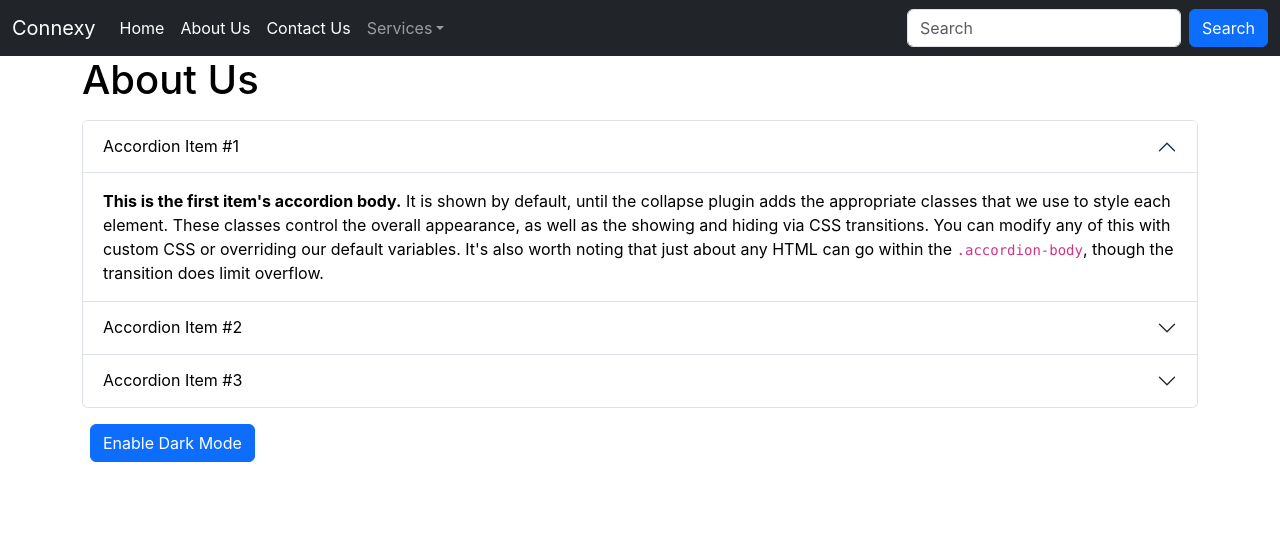
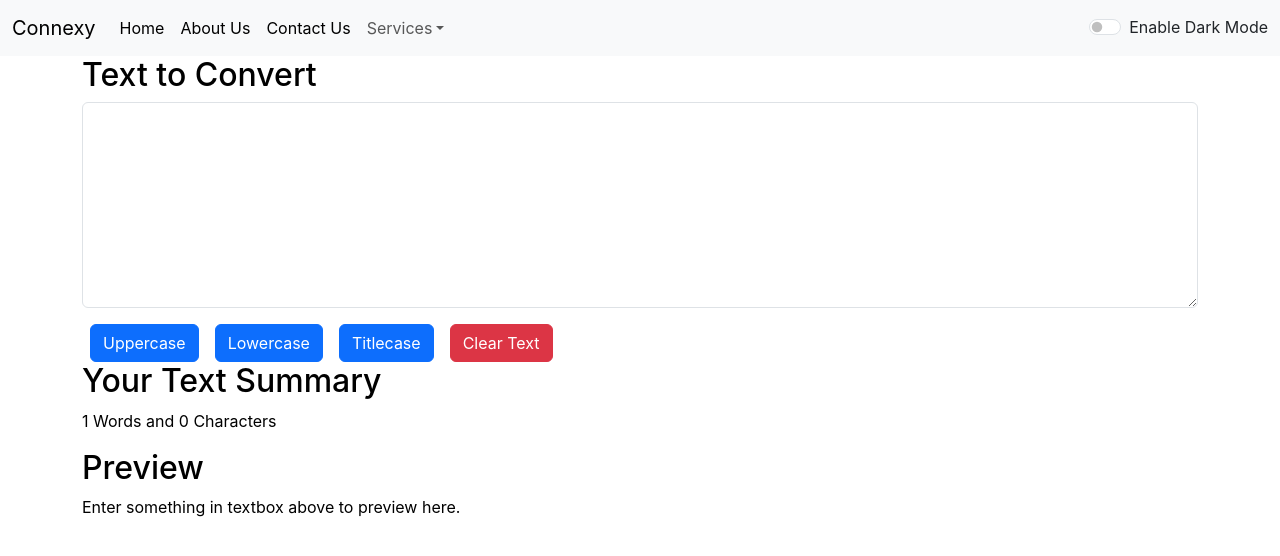
Before and after one commit to Connexy/learnreact, a React (Create React App) app: page / in a window 1280 px wide. Shown: the top 556 px of the page. Built offline with nearby package versions, Linux system fonts and the light colour scheme.

Commit message:
dark mode added in app.js

```diff
--- a/src/App.js
+++ b/src/App.js
@@ -1,19 +1,34 @@
+import { useState } from 'react';
 import './App.css';
-import Aboutus from './components/Aboutus';
+// import Aboutus from './components/Aboutus';
 import Navbar from './components/Navbar';
 import TextForm from './components/TextForm';
 
 function App() {
+  const [mode, setMode] = useState("light");
+
+  const toggleMode = () => {
+    if (mode === 'light') {
+      setMode('dark');
+      document.body.style.backgroundColor = 'grey';
+    } else {
+      setMode('light');
+      document.body.style.backgroundColor = 'white';
+    }
+  }
   return (
     <>
       <Navbar
         title="Connexy"
+        mode={mode}
+        toggleMode={toggleMode}
       />
-      {/* <TextForm
+      <TextForm
         title="Text to Convert"
+        mode={mode}
 
-      /> */}
-      <Aboutus />
+      />
+      {/* <Aboutus /> */}
 
     </>
   );
--- a/src/components/Navbar.jsx
+++ b/src/components/Navbar.jsx
@@ -1,10 +1,10 @@
 const Navbar = (props) => {
     return (
         <>
-            <nav className="navbar navbar-expand-lg navbar-dark bg-dark">
+            <nav className={`navbar navbar-expand-lg navbar-${props.mode} bg-${props.mode}`}>
                 <div className="container-fluid">
-                    <a className="navbar-brand" href="#">{props.title}</a>
-                    <button className="navbar-toggler" type="button" data-bs-toggle="collapse" data-bs-target="#navbarSupportedContent" aria-controls="navbarSupportedContent" aria-expanded="false" aria-label="Toggle navigation">
+                    <a className="navbar-brand" href="/">{props.title}</a>
+                    <button className="navbar-toggler" type="button" data-bs-toggle="collapse" data-bs-target="/navbarSupportedContent" aria-controls="navbarSupportedContent" aria-expanded="false" aria-label="Toggle navigation">
                         <span className="navbar-toggler-icon"></span>
                     </button>
                     <div className="collapse navbar-collapse" id="navbarSupportedContent">
@@ -13,28 +13,32 @@
                                 <a className="nav-link active" aria-current="page" href="/">Home</a>
                             </li>
                             <li className="nav-item">
-                                <a className="nav-link active" aria-current="page" href="#">About Us</a>
+                                <a className="nav-link active" aria-current="page" href="/">About Us</a>
                             </li>
                             <li className="nav-item">
-                                <a className="nav-link active" aria-current="page" href="#">Contact Us</a>
+                                <a className="nav-link active" aria-current="page" href="/">Contact Us</a>
                             </li>
                             <li className="nav-item dropdown">
-                                <a className="nav-link dropdown-toggle" href="#" role="button" data-bs-toggle="dropdown" aria-expanded="false">
+                                <a className="nav-link dropdown-toggle" href="/" role="button" data-bs-toggle="dropdown" aria-expanded="false">
                                     Services
                                 </a>
                                 <ul className="dropdown-menu">
-                                    <li><a className="dropdown-item" href="#">Action</a></li>
-                                    <li><a className="dropdown-item" href="#">Another action</a></li>
+                                    <li><a className="dropdown-item" href="/">Action</a></li>
+                                    <li><a className="dropdown-item" href="/">Another action</a></li>
                                     <li><hr className="dropdown-divider" /></li>
-                                    <li><a className="dropdown-item" href="#">Something else here</a></li>
+                                    <li><a className="dropdown-item" href="/">Something else here</a></li>
                                 </ul>
                             </li>
 
                         </ul>
-                        <form className="d-flex" role="search">
+                        {/* <form className="d-flex" role="search">
                             <input className="form-control me-2" type="search" placeholder="Search" aria-label="Search" />
                             <button className="btn btn-primary" type="submit">Search</button>
-                        </form>
+                        </form> */}
+                        <div className={`form-check form-switch text-${props.mode === 'light' ? 'dark' : 'light'}`}>
+                            <input className="form-check-input" onClick={props.toggleMode} type="checkbox" role="switch" id="flexSwitchCheckDefault" />
+                            <label className="form-check-label" htmlFor="flexSwitchCheckDefault">Enable Dark Mode</label>
+                        </div>
                     </div>
                 </div>
             </nav>
--- a/src/components/TextForm.jsx
+++ b/src/components/TextForm.jsx
@@ -33,10 +33,10 @@
     }
     return (
         <>
-            <div className='container'>
+            <div className='container' style={{ color: props.mode === 'dark' ? 'white' : 'black' }}>
                 <h2>{props.title}</h2>
                 <div className="mb-3">
-                    <textarea type="text" onChange={handleonChange} value={text} className="form-control " rows="8" />
+                    <textarea type="text" onChange={handleonChange} value={text} className="form-control " rows="8" style={{ backgroundColor: props.mode === 'dark' ? 'grey' : 'white', color: props.mode === 'dark' ? 'white' : 'black' }} />
                 </div>
                 <button className="btn btn-primary mx-2" onClick={handleonClickUpper} >Uppercase</button>
                 <button className="btn btn-primary mx-2" onClick={handleonClickLower} >Lowercase</button>
@@ -44,13 +44,13 @@
                 <button className="btn btn-danger mx-2" onClick={handleonClickClear} >Clear Text</button>
 
             </div>
-            <div className="container">
+            <div className="container" style={{ color: props.mode === 'dark' ? 'white' : 'black' }}>
                 <h2>Your Text Summary</h2>
                 <p>{text.split(" ").length} Words and {text.length} Characters</p>
             </div>
-            <div className="container">
+            <div className="container" style={{ color: props.mode === 'dark' ? 'white' : 'black' }}>
                 <h2>Preview</h2>
-                <p>{text}</p>
+                <p>{text.length>0?text:"Enter something in textbox above to preview here."}</p>
             </div>
         </>
     )
```
Also changed, not shown: package.json (line endings or trailing spaces).
